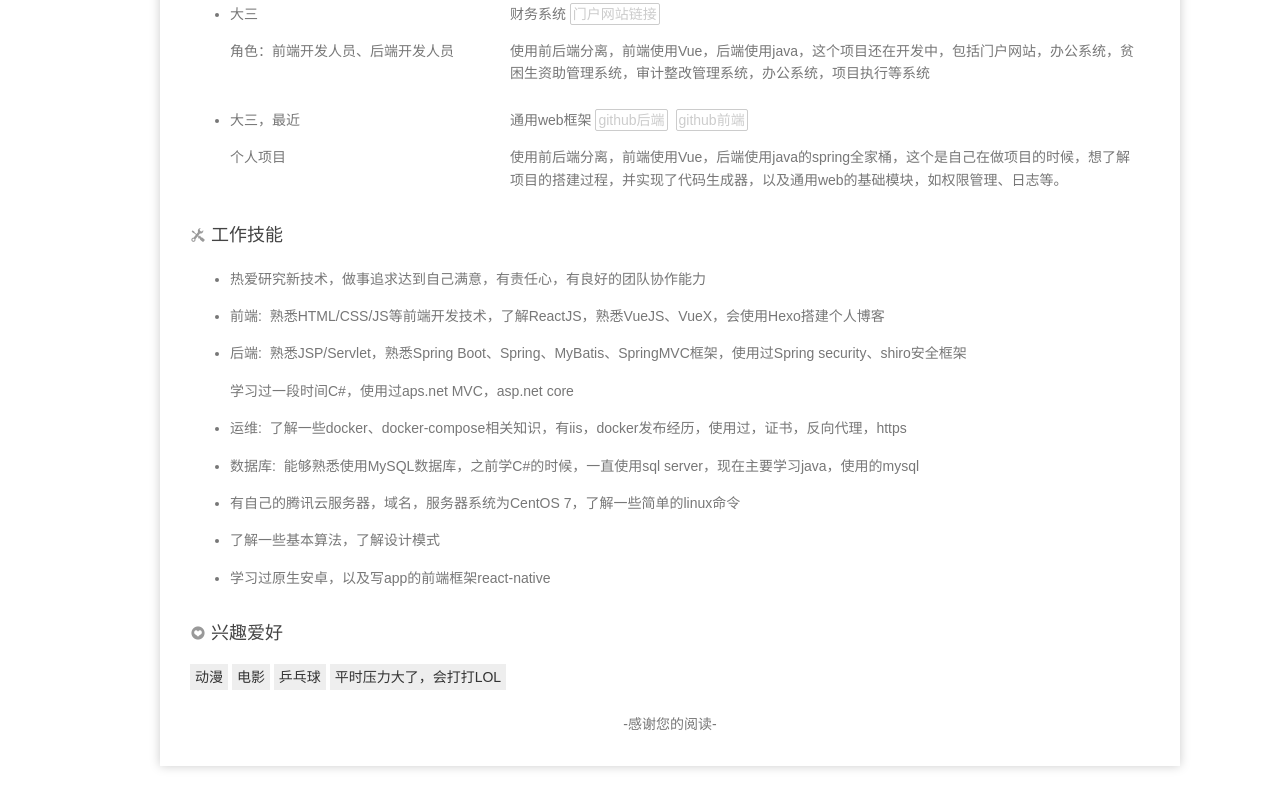
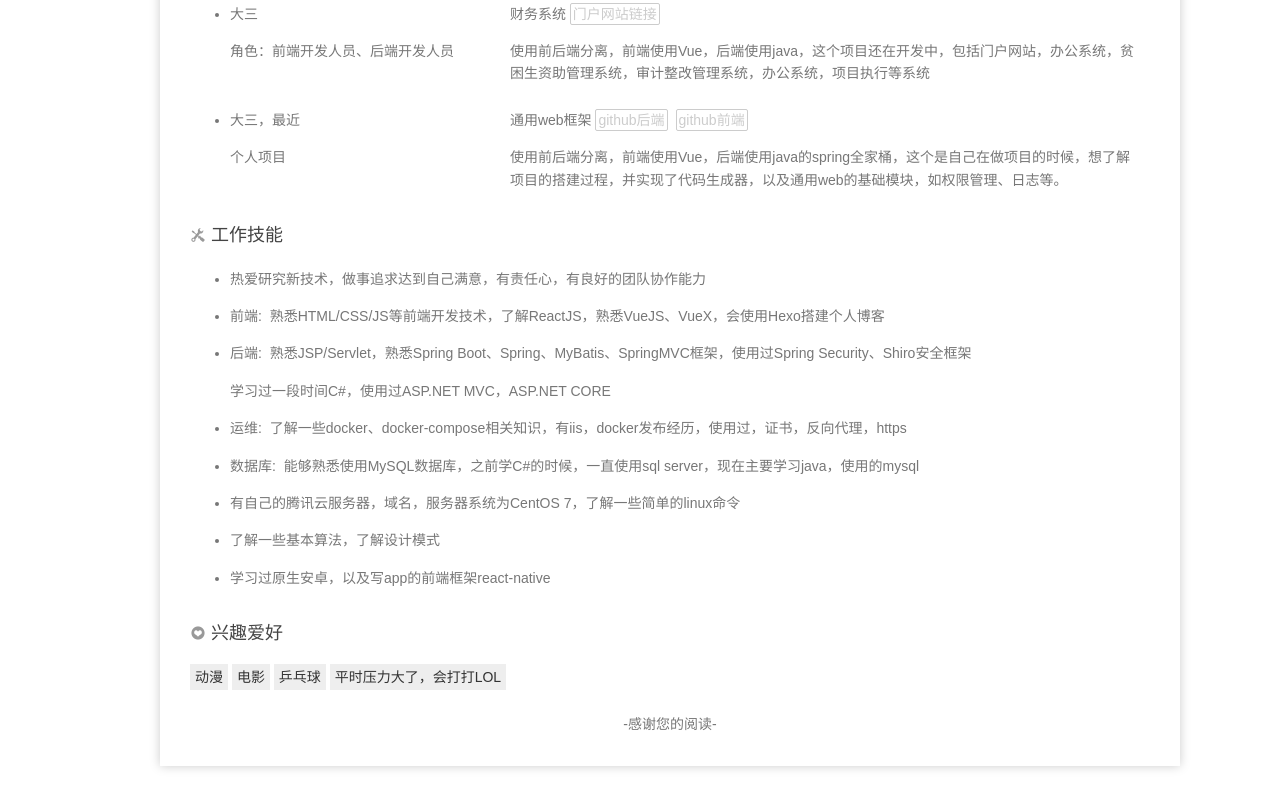
Before and after one commit to ZypCloudy/zypcloudy.github.io, a plain HTML site: page index.html in a window 1280 px wide. Shown: the part 1138-1946 px from the top of the page. Drawn offline with Linux system fonts and the light colour scheme.

Commit message:
Update index.html

```diff
--- a/index.html
+++ b/index.html
@@ -154,8 +154,8 @@
                 <p>前端:&nbsp;&nbsp;熟悉HTML/CSS/JS等前端开发技术，了解ReactJS，熟悉VueJS、VueX，会使用Hexo搭建个人博客</p>
             </li>
             <li>
-                <p>后端:&nbsp;&nbsp;熟悉JSP/Servlet，熟悉Spring Boot、Spring、MyBatis、SpringMVC框架，使用过Spring security、shiro安全框架</p>
-                <p>学习过一段时间C#，使用过aps.net MVC，asp.net core</p>
+                <p>后端:&nbsp;&nbsp;熟悉JSP/Servlet，熟悉Spring Boot、Spring、MyBatis、SpringMVC框架，使用过Spring Security、Shiro安全框架</p>
+                <p>学习过一段时间C#，使用过ASP.NET MVC，ASP.NET CORE</p>
             </li>
             <li>
                 <p>运维:&nbsp;&nbsp;了解一些docker、docker-compose相关知识，有iis，docker发布经历，使用过，证书，反向代理，https</p>
```
